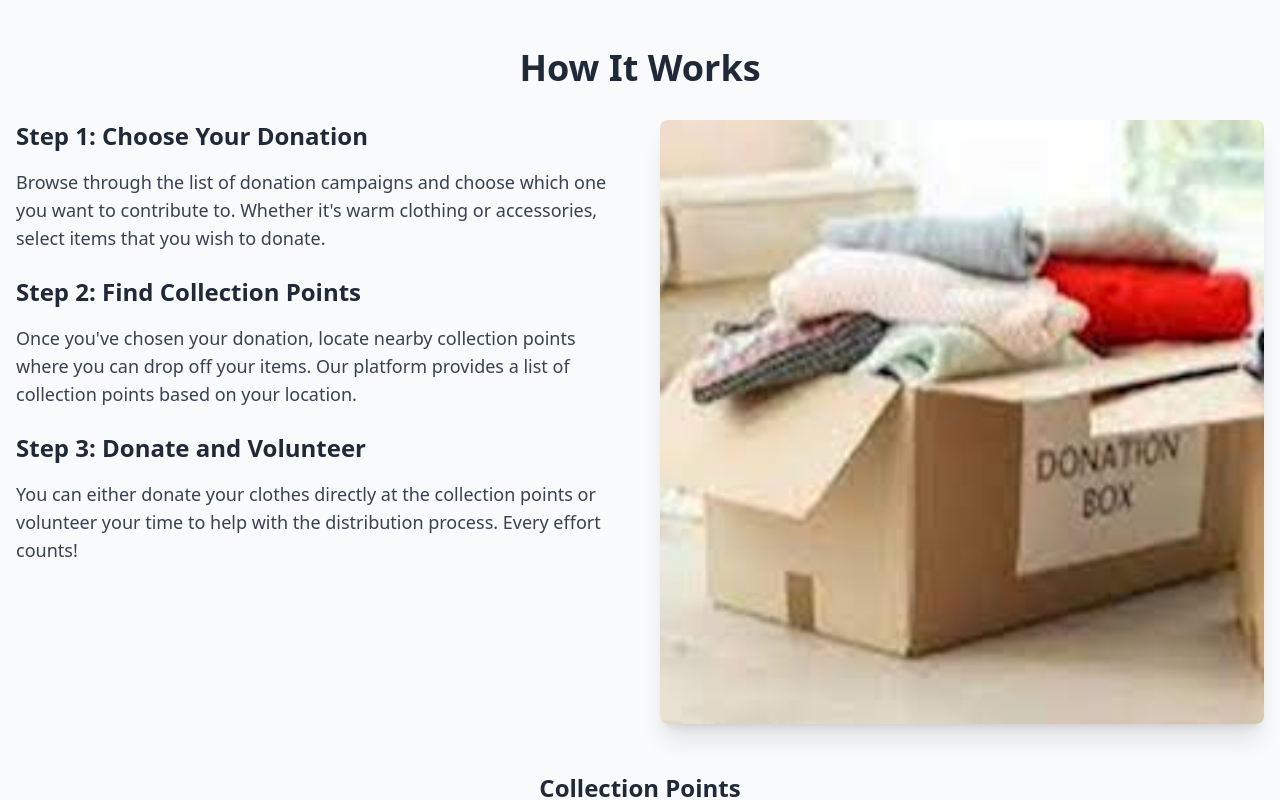
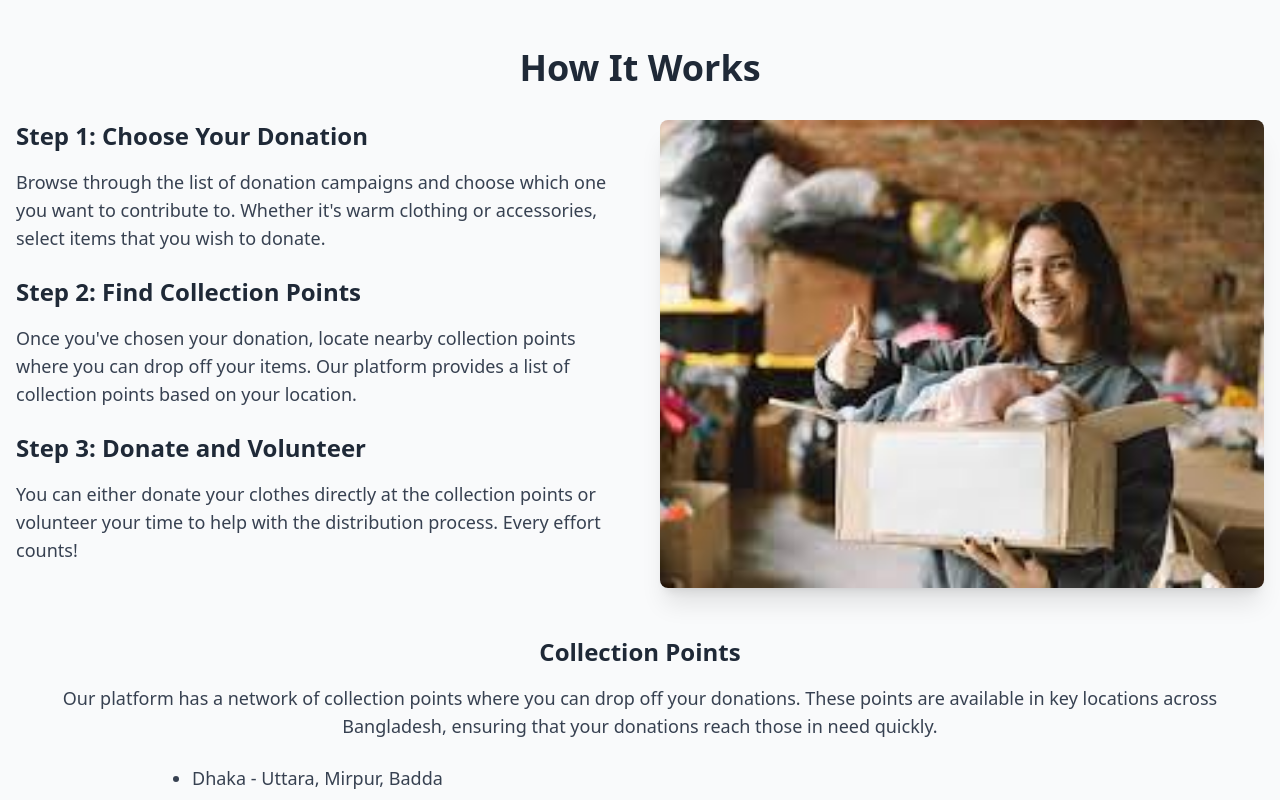
Before and after one commit to MeghlaB/WinterDonation, a React (Vite) app: page / in a window 1280 px wide. Shown: the part 1240-2040 px from the top of the page. Built offline with nearby package versions, Linux system fonts and the light colour scheme; no server answers.

Commit message:
loading false

```diff
--- a/public/Clothes.json
+++ b/public/Clothes.json
@@ -2,7 +2,7 @@
   {
     "id": 1,
     "title": "Winter Clothes Donation Drive - Dhaka",
-    "image": "https://i.ibb.co.com/v3Hsd2x/images-1.jpg",
+    "image": "https://encrypted-tbn0.gstatic.com/images?q=tbn:ANd9GcTydL_VqQnxyaELKx2Z2H5GmksIKcgmzdN44w&s",
     "description": "Join us in our mission to provide warm winter clothes to the underprivileged people in Dhaka. Your donations will help children and adults stay warm this winter.",
     "status": "Active",
     "contactInfo": "Call us at +880123456789 or email us at donate@winterdrive.com",
@@ -11,7 +11,7 @@
   {
     "id": 2,
     "title": "Winter Clothes Donation - Chittagong",
-    "image": "https://i.ibb.co.com/tYyZ2BZ/donation-boxes-clothes-shoes-on-260nw-1070332052.webp",
+    "image": "https://encrypted-tbn0.gstatic.com/images?q=tbn:ANd9GcRgd_LCzWm2O4UpctgZu32ZrDNj81qxtOI6hD-syJ-zaFFmY7Lp8ZrmdREwT14n26JJNKw&usqp=CAU",
     "description": "We are collecting winter clothes for the people of Chittagong who are in dire need. Help us make a difference in their lives by contributing any winter clothing you can spare.",
     "status": "Active",
     "contactInfo": "Contact: +880987654321 | Email: info@chittagongdonate.com",
@@ -20,7 +20,7 @@
   {
     "id": 3,
     "title": "Winter Clothes Drive for Sylhet",
-    "image": "https://i.ibb.co.com/cFmLFjr/images-2.jpg",
+    "image": "https://encrypted-tbn0.gstatic.com/images?q=tbn:ANd9GcTPKYA7yv9tUARpSiN3mBjb81j16cWIOm4SsMdKyYLpLaDIG4mbIdzakqOkgsSl5Hq4M6w&usqp=CAU",
     "description": "Winter can be extremely harsh for those without proper clothing. Donate your old winter clothes to our Sylhet campaign and help those in need.",
     "status": "Active",
     "contactInfo": "Reach out at +8801122334455 or email us at sylhet@winterdonate.com",
@@ -29,7 +29,7 @@
   {
     "id": 4,
     "title": "Barisal Winter Clothes Collection",
-    "image": "https://i.ibb.co.com/v4B6KxC/barishal.jpg",
+    "image": "https://encrypted-tbn0.gstatic.com/images?q=tbn:ANd9GcSp_RXbx49SwmIeLIJpBUl60X1qTXgiYJSc5w&s",
     "description": "This winter, help provide warmth to the people of Barisal. We are collecting jackets, sweaters, gloves, and more to distribute to those in need.",
     "status": "Active",
     "contactInfo": "For more info, call +8803344556677 or email us at barisal@donatewarmth.com",
@@ -38,7 +38,7 @@
   {
     "id": 5,
     "title": "Khulna Winter Clothing Campaign",
-    "image": "https://i.ibb.co.com/mqfPHpQ/khulna.jpg",
+    "image": "https://encrypted-tbn0.gstatic.com/images?q=tbn:ANd9GcSIoVFE9I_nA3rjyHCuATDzeiXRO8k1Hy4wNhtupLcOU9w80r9W9nhyhm6WnA4SYi7Qqgk&usqp=CAU",
     "description": "Khulna's winter can be harsh for many families. Donate your winter clothes and support our mission to make this season warmer for those who need it the most.",
     "status": "Active",
     "contactInfo": "Call us at +8807788990011 or email khulna@warmdonate.com",
@@ -47,10 +47,46 @@
   {
     "id": 6,
     "title": "Rangpur Winter Clothes Donation",
-    "image": "https://i.ibb.co.com/F7m7d8Z/Rangpur.jpg",
+    "image": "https://encrypted-tbn0.gstatic.com/images?q=tbn:ANd9GcRSD9HDgaqYvE3ubZXWpCX-M1Af6CZNJwnoXu5ZyvSYNFxqGSw-KZn09hphLLLbyIpk4Ho&usqp=CAU",
     "description": "Help the people of Rangpur stay warm this winter by donating any unused winter clothes. Your kindness can make a big difference.",
     "status": "Active",
     "contactInfo": "For inquiries, contact +8801122336677 or email us at rangpur@wintercare.com",
     "division": "Rangpur"
+  },
+  {
+    "id": 7,
+    "title": "Mymensingh Winter Clothes Donation",
+    "image": "https://encrypted-tbn0.gstatic.com/images?q=tbn:ANd9GcRsxPilWbJgXRujvKywBRl3lx8jUi5R94DKmeIHFGX3K8I2UxqoBj3hc4kLfinrxwThypI&usqp=CAU",
+    "description": "Support the Mymensingh community by donating winter clothes. Every contribution counts in helping those in need stay warm during the cold months.",
+    "status": "Active",
+    "contactInfo": "For more details, call +8805566778899 or email mymensingh@donateheat.com",
+    "division": "Mymensingh"
+  },
+  {
+    "id": 8,
+    "title": "Rajshahi Winter Clothes Drive",
+    "image": "https://encrypted-tbn0.gstatic.com/images?q=tbn:ANd9GcSi1wWEICVOCdNVrf41y9KCafDPJr1TgIeq2ri2vU7RNskA33T5DHPIEBAHVAl3ww5IeUE&usqp=CAU",
+    "description": "The winter season in Rajshahi is cold, and many people are in need of warm clothes. Your donation can help make their winter a little more bearable.",
+    "status": "Active",
+    "contactInfo": "Call us at +8806677889900 or email rajshahi@winterrelief.com",
+    "division": "Rajshahi"
+  },
+  {
+    "id": 9,
+    "title": "Comilla Winter Clothes Drive",
+    "image": "https://encrypted-tbn0.gstatic.com/images?q=tbn:ANd9GcScpuMkLRnjc7GT6tVN75Ot1CAD2f07uNe5q31JzhqRi3ZJ9Ju2RqDIJ1_qriw6D58blDk&usqp=CAU",
+    "description": "Help the people of Comilla survive the harsh winter months by donating any unused winter clothes you may have. Together, we can make a difference.",
+    "status": "Active",
+    "contactInfo": "For more info, call +8803344558899 or email comilla@clothesdonate.com",
+    "division": "Comilla"
+  },
+  {
+    "id": 10,
+    "title": "Jessore Winter Clothes Donation",
+    "image": "https://encrypted-tbn0.gstatic.com/images?q=tbn:ANd9GcQ-6Tl3VXBTFJamBjsZ3tZ_mhdlDVgKjjpoxg&s",
+    "description": "Join us in our mission to keep the people of Jessore warm this winter by donating clothes such as coats, sweaters, and gloves.",
+    "status": "Active",
+    "contactInfo": "Reach out at +8809911223344 or email jessore@donate4warmth.com",
+    "division": "Jessore"
   }
 ]
--- a/src/Components/About.jsx
+++ b/src/Components/About.jsx
@@ -2,7 +2,7 @@
 import React, { useEffect } from 'react';
 import AOS from 'aos';
 import 'aos/dist/aos.css';
-import aboutImg from '../assets/About.jpeg'
+import aboutImg from '../assets/about.jpeg'
 
 const AboutSection = () => {
   useEffect(() => {
--- a/src/Components/Login.jsx
+++ b/src/Components/Login.jsx
@@ -1,13 +1,15 @@
-import React, { useContext, useState } from 'react'
+import React, { useContext, useRef, useState } from 'react'
 import { FcGoogle } from "react-icons/fc";
 import { ToastContainer, toast } from 'react-toastify';
 import 'react-toastify/dist/ReactToastify.css';
 import { Link, Navigate, NavLink, useLocation, useNavigate } from 'react-router-dom';
 import { AuthContext } from '../ContextApi/AuthProvider';
+import { sendEmailVerification, sendPasswordResetEmail } from 'firebase/auth';
+import { auth } from '../Firebase_Init/Firebase_init';
 export default function Login() {
-  const{signInUser ,GoogleLogin,setUsere} = useContext(AuthContext)
+  const{user ,signInUser ,GoogleLogin,setUsere} = useContext(AuthContext)
   const location = useLocation()
-  console.log(location)
+
   const navigate = useNavigate()
     const handeleLogin = e =>{
         e.preventDefault()
@@ -16,8 +18,6 @@ export default function Login() {
         signInUser(email,password)
         .then((result)=>{
           setUsere(result.user)
-          // navigate('/')
-
           navigate(location?.state? location.state :'/')
           toast.success('Login SuccessFully!')
         })
@@ -36,6 +36,7 @@ export default function Login() {
       setUsere(err.message)
     })
    }
+
   return (
    <div>
      <div className="card bg-base-100 w-full max-w-sm shrink-0 shadow-2xl">
--- a/src/Components/Register.jsx
+++ b/src/Components/Register.jsx
@@ -6,7 +6,7 @@ import { FaEye } from "react-icons/fa";
 import { FaEyeSlash } from "react-icons/fa";
 import 'react-toastify/dist/ReactToastify.css';
 export default function Register() {
-  const {creatUser , UpdateProfile,setUsere} = useContext (AuthContext)
+  const {creatUser , UpdateProfile,setUsere,setLoading} = useContext (AuthContext)
   const [error , setError] = useState("")
   const [showpassword , setShowPassword] = useState(false)
   const navigate = useNavigate()
@@ -33,9 +33,11 @@ export default function Register() {
           UpdateProfile({displayName:Name,
             photoURL:photo})
           .then(()=>{
+            setLoading(false)
             navigate('/')
           })
           .catch((err)=>{
+            setLoading(false)
             setUsere(err.message)
           })
 
--- a/src/ContextApi/AuthProvider.jsx
+++ b/src/ContextApi/AuthProvider.jsx
@@ -4,6 +4,7 @@ import { createUserWithEmailAndPassword, onAuthStateChanged, signInWithEmailAndP
 import React, { createContext, useEffect, useState } from 'react'
 import { auth } from '../Firebase_Init/Firebase_init'
 import { GoogleAuthProvider } from "firebase/auth";
+import { sendPasswordResetEmail } from 'firebase/auth/cordova';
 
 const Provider = new GoogleAuthProvider();
 export  const AuthContext = createContext(null)
@@ -42,7 +43,6 @@ export default function AuthProvider({children}) {
         console.log('currently',currentUser)
         setUsere(currentUser)
         setLoading(false)
-
       })
         return ()=>[
           Unsubscribed()
@@ -57,7 +57,9 @@ const AuthInfo ={
   UpdateProfile,
   logout,
   loading,
-  GoogleLogin
+  setLoading,
+  GoogleLogin,
+
 }
   return (
     <AuthContext.Provider value={AuthInfo}>
--- a/src/Pages/DetailsPage.jsx
+++ b/src/Pages/DetailsPage.jsx
@@ -7,14 +7,14 @@ import Navbar from "../Components/Navbar";
 import Footer from "../Components/Footer";
 
 const DonationDetails = () => {
-  const { clothes, user } = useContext(AuthContext);
+  const { clothes, user ,setLoading} = useContext(AuthContext);
   const navigate = useNavigate();
 
   useEffect(() => {
     if (!user) {
       navigate("/login");
     }
-  }, [user, navigate]);
+  },[]);
 
   const [formData, setFormData] = useState({
     quantity: "",
--- a/src/Pages/HowToWorks.jsx
+++ b/src/Pages/HowToWorks.jsx
@@ -1,7 +1,7 @@
 import React from 'react'
 import Navbar from '../Components/Navbar'
 import Footer from '../Components/Footer'
-import image from '../assets/Dhaka.jpeg'
+import image from '../assets/Rangpur.jpeg'
 export default function HowToWorks() {
   return (
     <div>
--- a/src/PrivetRoute/PrivetRouter.jsx
+++ b/src/PrivetRoute/PrivetRouter.jsx
@@ -15,6 +15,6 @@ export default function PrivetRouter({children}) {
         return children
     }
   return (
-    <Navigate state={location} to={'/auth/login'}></Navigate>
+    <Navigate state={location.pathname} to={'/auth/login'}></Navigate>
   )
 }
--- a/src/PrivetRoute/PrivetRouter2.jsx
+++ /dev/null
@@ -1,9 +0,0 @@
-import React from 'react'
-
-export default function PrivetRouter2() {
-  return (
-    <div>
-
-    </div>
-  )
-}
```
Also changed, not shown: src/assets/About.jpeg.
